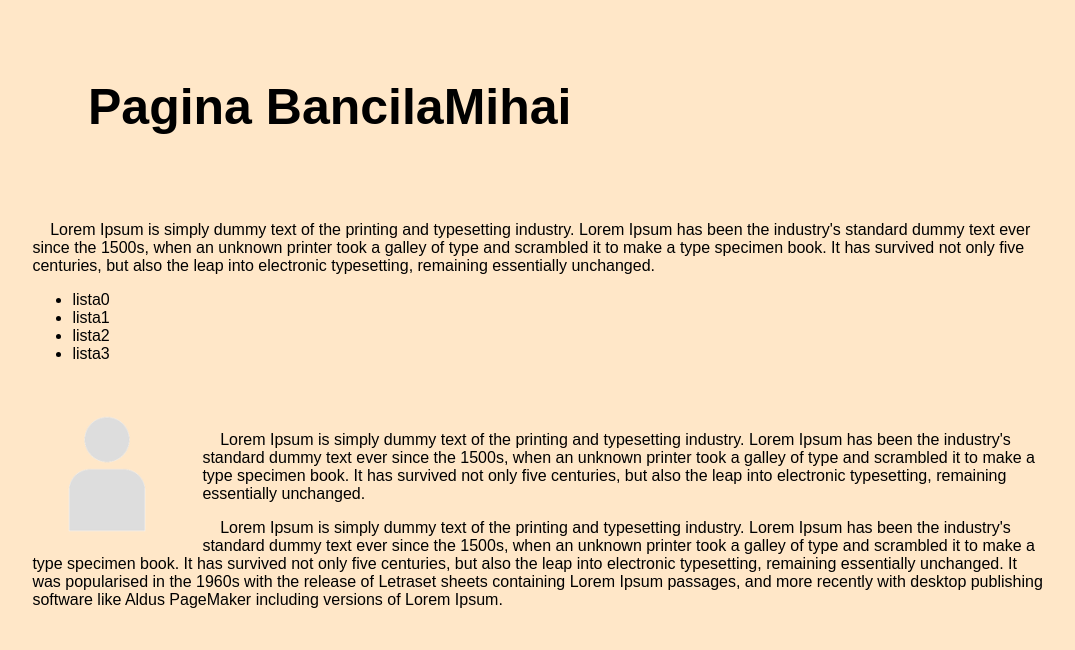
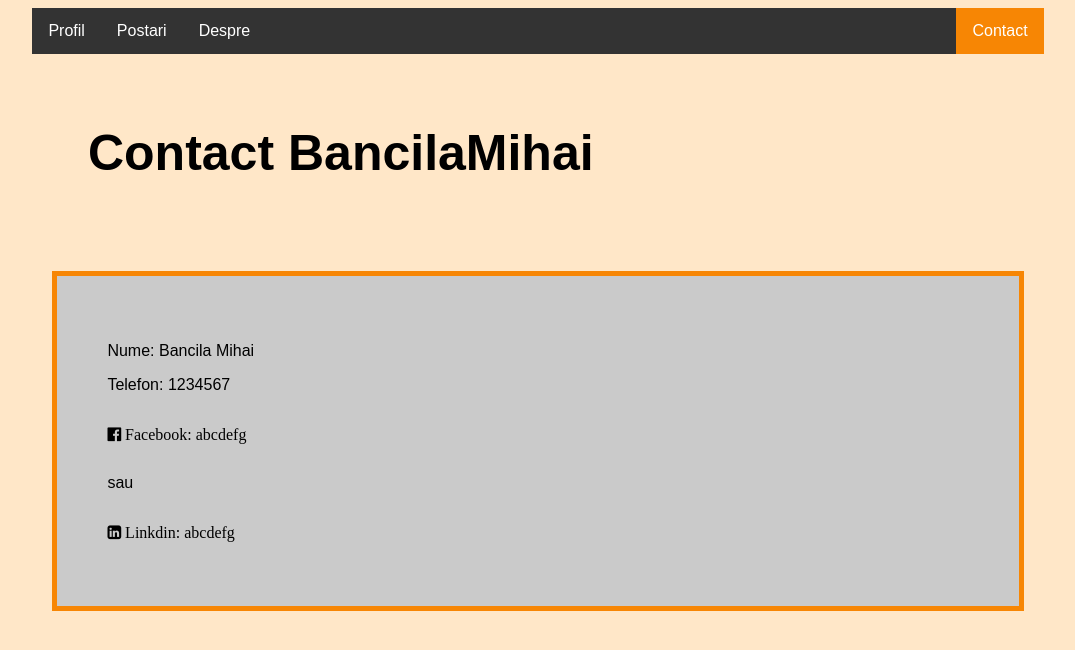
Before and after one commit to UAB21/PABD21, a Symfony app: template templates/Pages-BMihai/contact-bancilaMihai.html.twig in a window 1280 px wide. Shown: the top 650 px of the page, without its empty margins (102-1177 px from the left). Run offline with Twig, Linux system fonts and the light colour scheme; the template is opened without the code that fills it, so the values that code supplies are empty; some libraries are stand-ins or nearby versions.

Commit message:
add navigation bar and pages

```diff
--- a/public/css/bancilaMihai.css
+++ b/public/css/bancilaMihai.css
@@ -51,8 +51,8 @@ ul.navi li.right {
 }
 
 @media screen and (max-width: 600px) {
-ul.navi li.right,
-ul.navi li {float: none;}
+  ul.navi li.right,
+  ul.navi li {float: none;}
 }
 
 div.box{
--- a/templates/Pages-BMihai/contact-bancilaMihai.html.twig
+++ b/templates/Pages-BMihai/contact-bancilaMihai.html.twig
@@ -2,31 +2,31 @@
 {% block title %} BancilaMihai {% endblock %}
 {% block stylesheets %}
 <link href="{{ asset('css/bancilaMihai.css')}}" rel="stylesheet"/>
-<link rel="icon" href="img/bancilaMihai/faviconBMihai.png" sizes="16x16" type="image/png">
+<link rel="icon" href="../img/bancilaMihai/faviconBMihai.png" sizes="16x16" type="image/png">
+<link rel="stylesheet" href="https://cdnjs.cloudflare.com/ajax/libs/font-awesome/4.7.0/css/font-awesome.min.css">
 {% endblock %}
 
 {% block body %}
 
     <div class="container">
+        <ul class="navi">
+            <li><a href="/Pages-BMihai/bancilaMihai">Profil</a></li>
+            <li><a href="/Pages-BMihai/feed-bancilaMihai">Postari</a></li>
+            <li><a href="/Pages-BMihai/about-bancilaMihai">Despre</a></li>
+            <li class="right"><a class="active" href="/Pages-BMihai/contact-bancilaMihai">Contact</a></li>
+        </ul>
         <div class="info">
             <br></br>
-            <h1> &nbsp&nbsp&nbsp&nbspPagina BancilaMihai </h1>
+            <h1> &nbsp&nbsp&nbsp&nbspContact BancilaMihai </h1>
             <br></br>
         </div>
 
-        <p>&nbsp&nbsp&nbsp&nbspLorem Ipsum is simply dummy text of the printing and typesetting industry. Lorem Ipsum has been the industry's standard dummy text ever since the 1500s, when an unknown printer took a galley of type and scrambled it to make a type specimen book. It has survived not only five centuries, but also the leap into electronic typesetting, remaining essentially unchanged. </p>
-
-        <ul>
-            <li>lista0</li>
-            <li>lista1</li>
-            <li>lista2</li>
-            <li>lista3</li>
-        </ul>
-
-        <img src="{{ asset('img/bancilaMihai/img_user_BMihai.png')}}" alt="img not found. aka 404">
-        <br></br>
-
-        <p>&nbsp&nbsp&nbsp&nbspLorem Ipsum is simply dummy text of the printing and typesetting industry. Lorem Ipsum has been the industry's standard dummy text ever since the 1500s, when an unknown printer took a galley of type and scrambled it to make a type specimen book. It has survived not only five centuries, but also the leap into electronic typesetting, remaining essentially unchanged. </p>
-        <p>&nbsp&nbsp&nbsp&nbspLorem Ipsum is simply dummy text of the printing and typesetting industry. Lorem Ipsum has been the industry's standard dummy text ever since the 1500s, when an unknown printer took a galley of type and scrambled it to make a type specimen book. It has survived not only five centuries, but also the leap into electronic typesetting, remaining essentially unchanged. It was popularised in the 1960s with the release of Letraset sheets containing Lorem Ipsum passages, and more recently with desktop publishing software like Aldus PageMaker including versions of Lorem Ipsum. </p>
+        <div class="box">
+            <p>Nume: Bancila Mihai</p>
+            <p>Telefon: 1234567</p>
+            <p class="fa fa-facebook-official">&nbspFacebook: abcdefg</p>
+            <p>sau</p>
+            <p class="fa fa-linkedin-square">&nbspLinkdin: abcdefg</p>
+        </div>
      </div>
 {% endblock %}
```
Also changed, not shown: templates/Pages-BMihai/bancilaMihai.html.twig (+9 -25 lines), templates/Pages-BMihai/feed-bancilaMihai.html.twig (+29 -14 lines).
